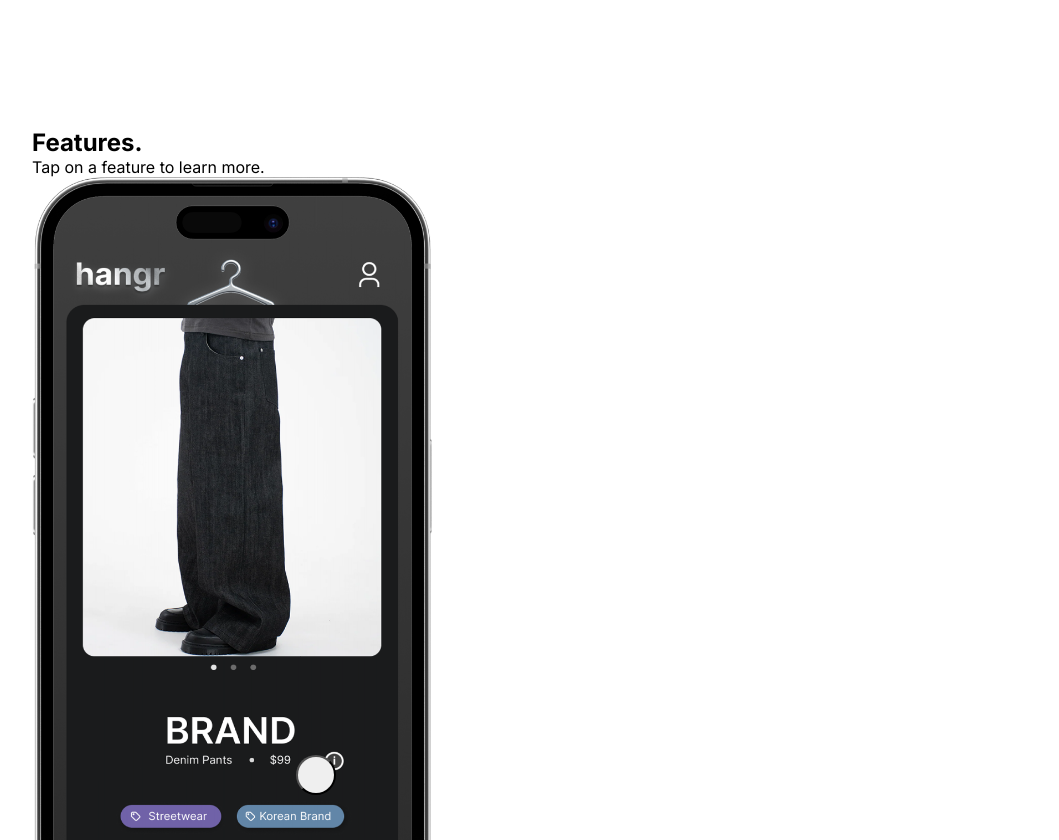
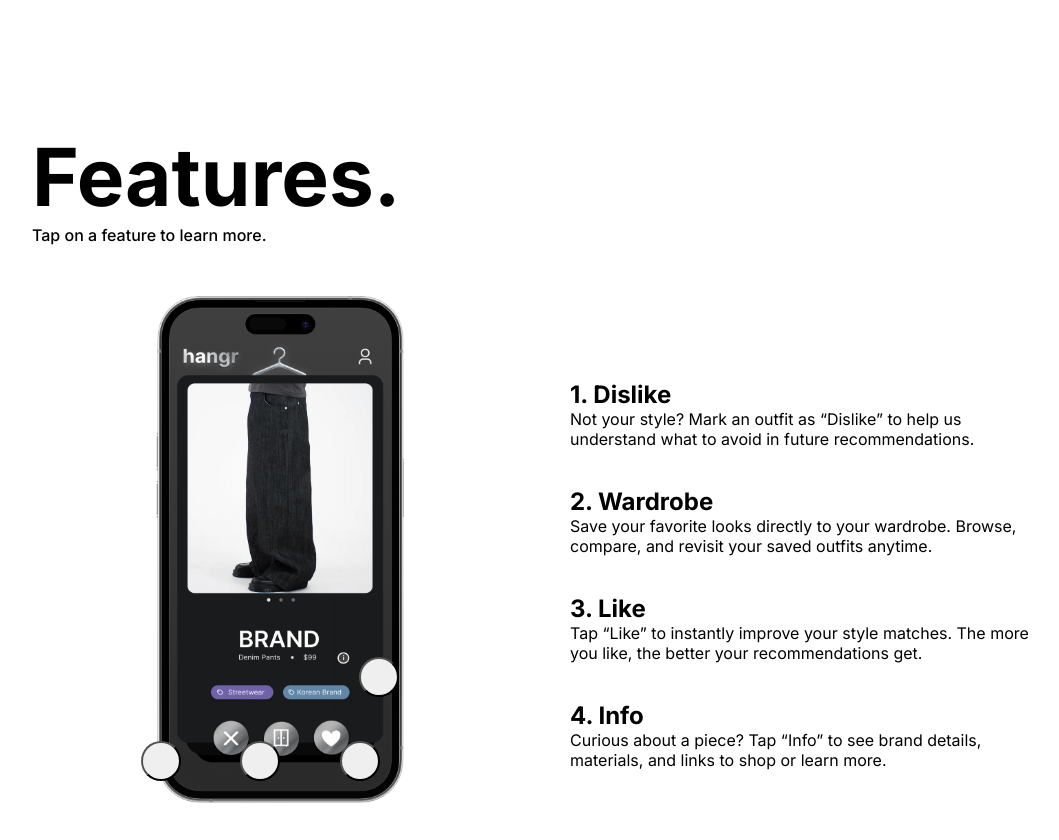
Before and after one commit to caydeny/hangr-signup, a React (Vite) app: page / in a window 1280 px wide. Shown: the part 1960-2800 px from the top of the page, without its empty margins (96-1155 px from the left). Built offline with nearby package versions, Linux system fonts and the light colour scheme; no server answers.

Commit message:
Updated features

```diff
--- a/src/pages/Features.css
+++ b/src/pages/Features.css
@@ -4,23 +4,33 @@
 }
 
 .features__header {
-  font-size: 8rem;
+  font-size: 3rem;
 }
 
 .features__subheader {
-  font-weight: 600;
+  font-size: 1rem;
+  font-weight: 500;
+  margin-bottom: 20%;
+}
+
+.features__wrapper {
+  display: flex;
+  flex-direction: column;
 }
 
 .features__container {
   position: relative;
   display: inline-block;
+  display: flex;
+  align-items: center;
+  justify-content: center;
 }
 
 .features__image {
   height: auto;
   margin-bottom: 10%;
   display: block;
-  width: 100%;
+  width: 70%;
 }
 
 .features__list {
@@ -34,7 +44,7 @@
 }
 
 .features__list-item.active {
-  border: 1px solid black;
+  border: 2px solid black;
   border-radius: 10px;
 }
 
@@ -63,7 +73,56 @@
 }
 
 @media (min-width: 768px) {
+
+  .features {
+    height: 100vh;
+  }
+
+  .features__header {
+    font-size: 4rem;
+  }
+
+  .features__subheader {
+    margin-bottom: 5%;
+  }
+  .features__wrapper {
+    flex-direction: row;
+  }
   .features__image {
     max-width: 25rem;
   }
 }
+
+@media (min-width: 1200px) {
+  .features__header {
+    font-size: 5rem;
+  }
+
+  .features__wrapper {
+    display: flex;
+    gap: 2rem;
+    align-items: stretch;
+  }
+
+  .features__container,
+  .features__list {
+    flex: 1 1 0;
+  }
+
+  .features__container {
+    display: flex;
+    justify-content: center;
+    align-items: center;
+  }
+
+  .features__image {
+    max-width: 50%;
+  }
+
+  .features__list {
+    display: flex;
+    flex-direction: column;
+    justify-content: center;
+    gap: 1.125rem;
+  }
+}
--- a/src/pages/Features.jsx
+++ b/src/pages/Features.jsx
@@ -8,8 +8,9 @@ function Features() {
   return (
     <>
       <section className="features" id="features">
-        <h1>Features.</h1>
-        <p>Tap on a feature to learn more.</p>
+        <h1 className="features__header">Features.</h1>
+        <h2 className="features__subheader">Tap on a feature to learn more.</h2>
+        <div className="features__wrapper">
           <div className="features__container">
             <img className="features__image" src="./mock_features.png" />
             <button type="button" className="invis-button" onClick={() => setActiveIndex(prev => prev === 0 ? null : 0)} />
@@ -19,20 +20,21 @@ function Features() {
           </div>
           <div className="features__list">
             <div className={`features__list-item ${activeIndex === 0 ? "active" : ""}`} id="dislike">
-            <h2>1. Feature</h2>
-            <p>Lorem ipsum dolor sit amet, consectetur adipiscing elit, sed do eiusmod tempor incididunt ut labore et dolore magna aliqua. Ut enim ad minim veniam, quis nostrud exercitation ullamco laboris </p>
+              <h2>1. Dislike</h2>
+              <p>Not your style? Mark an outfit as “Dislike” to help us understand what to avoid in future recommendations.</p>
             </div>
             <div className={`features__list-item ${activeIndex === 1 ? "active" : ""}`}>
-            <h2>2. Feature</h2>
-            <p>Lorem ipsum dolor sit amet, consectetur adipiscing elit, sed do eiusmod tempor incididunt ut labore et dolore magna aliqua. Ut enim ad minim veniam, quis nostrud exercitation ullamco laboris </p>
+              <h2>2. Wardrobe</h2>
+              <p>Save your favorite looks directly to your wardrobe. Browse, compare, and revisit your saved outfits anytime.</p>
             </div>
             <div className={`features__list-item ${activeIndex === 2 ? "active" : ""}`}>
-            <h2>3. Feature</h2>
-            <p>Lorem ipsum dolor sit amet, consectetur adipiscing elit, sed do eiusmod tempor incididunt ut labore et dolore magna aliqua. Ut enim ad minim veniam, quis nostrud exercitation ullamco laboris </p>
+              <h2>3. Like</h2>
+              <p>Tap “Like” to instantly improve your style matches. The more you like, the better your recommendations get.</p>
             </div>
             <div className={`features__list-item ${activeIndex === 3 ? "active" : ""}`}>
-            <h2>4. Feature</h2>
-            <p>Lorem ipsum dolor sit amet, consectetur adipiscing elit, sed do eiusmod tempor incididunt ut labore et dolore magna aliqua. Ut enim ad minim veniam, quis nostrud exercitation ullamco laboris </p>
+              <h2>4. Info</h2>
+              <p>Curious about a piece? Tap “Info” to see brand details, materials, and links to shop or learn more.</p>
+            </div>
           </div>
         </div>
       </section>
```
Lines whose indentation alone changed are shown as unchanged.
